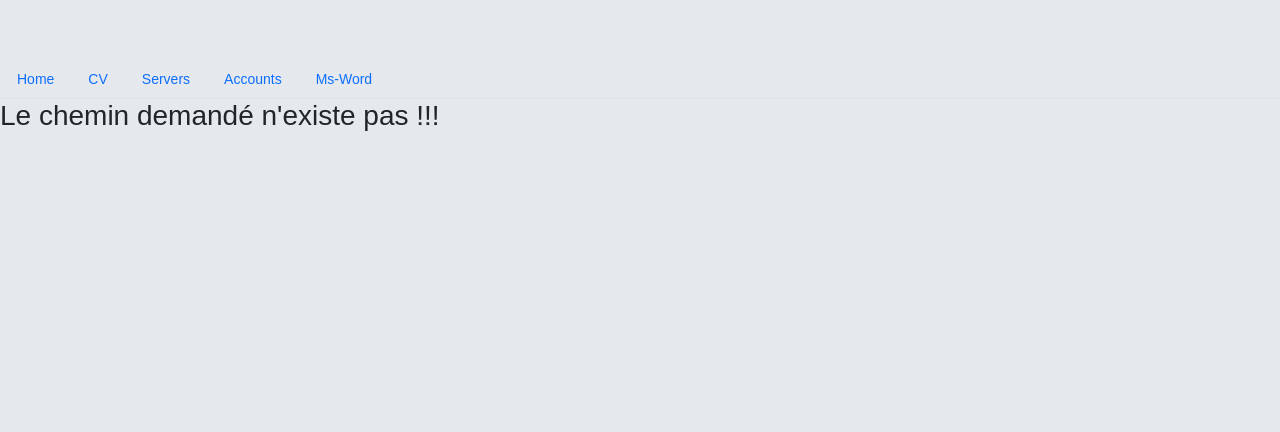
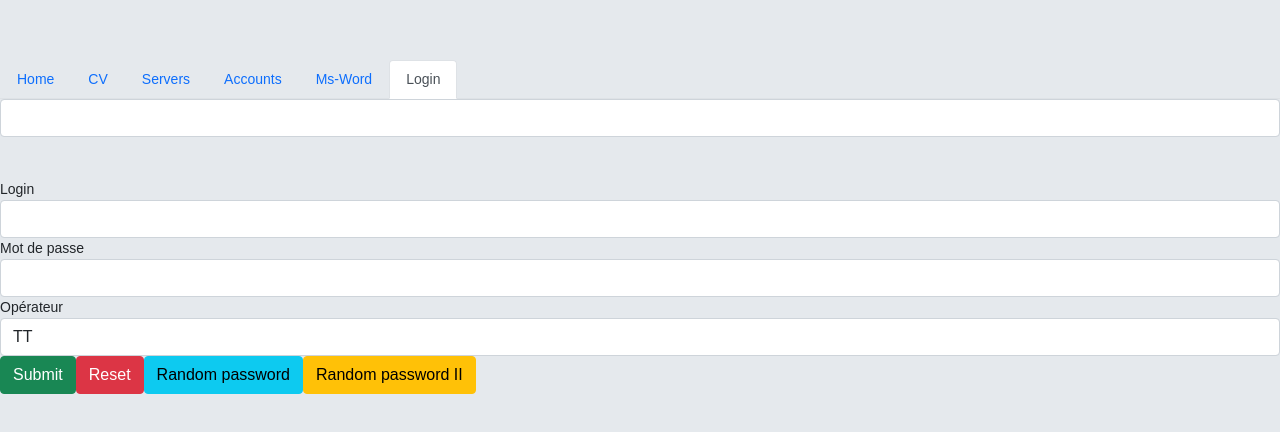
Before and after one commit to n2sy/Orange-giz, an Angular app: page /login in a window 1280 px wide. Before the commit this address led to /not-found. Shown: the top 432 px of the page. Built offline with nearby package versions, Linux system fonts and the light colour scheme.

Commit message:
add a login form

```diff
--- a/src/app/app.module.ts
+++ b/src/app/app.module.ts
@@ -29,6 +29,7 @@ import { AddComponent } from './add/add.component';
 import { UpdateComponent } from './update/update.component';
 import { NotFoundComponent } from './not-found/not-found.component';
 import { SubModule } from './sub/sub.module';
+import { LoginComponent } from './login/login.component';
 
 @NgModule({
   declarations: [
@@ -56,6 +57,7 @@ import { SubModule } from './sub/sub.module';
     AddComponent,
     UpdateComponent,
     NotFoundComponent,
+    LoginComponent,
   ],
   imports: [BrowserModule, FormsModule, ORANGE_ROUTING, SubModule],
   providers: [FirstService],
--- a/src/app/app.routing.ts
+++ b/src/app/app.routing.ts
@@ -8,6 +8,7 @@ import { MsWordComponent } from './ms-word/ms-word.component';
 import { ServersComponent } from './servers/servers.component';
 import { UpdateComponent } from './update/update.component';
 import { NotFoundComponent } from './not-found/not-found.component';
+import { LoginComponent } from './login/login.component';
 
 let myRoutes: Routes = [
   { path: '', component: HomeComponent },
@@ -27,6 +28,7 @@ let myRoutes: Routes = [
   },
   { path: 'accounts', component: HomeAccountComponent },
   { path: 'servers', component: ServersComponent },
+  { path: 'login', component: LoginComponent },
   { path: 'ms-word', component: MsWordComponent },
   { path: 'not-found', component: NotFoundComponent },
   { path: '**', redirectTo: 'not-found' },
--- a/src/app/details/details.component.html
+++ b/src/app/details/details.component.html
@@ -5,7 +5,7 @@
                 <img src="../../assets/rotating_card_thumb2.png" />
             </div>
             <div class="user">
-                <img class="img-circle" src="../../assets/{{selectedCand.avatar}}" />
+                <img class="img-circle" src="../../assets/{{selectedCand.avatar | noImage}}" />
             </div>
             <div class="content">
                 <div class="main">
@@ -56,6 +56,7 @@
             <div class="footer">
                 <div class="social-links text-center">
                     <button (click)="addNewRecrue()" class="btn btn-success">Recruter</button>
+                    <button (click)="goToInfos()" class="btn btn-info">+ Details</button>
                 </div>
             </div>
         </div> <!-- end back panel -->
--- a/src/app/details/details.component.ts
+++ b/src/app/details/details.component.ts
@@ -1,4 +1,5 @@
 import { Component, Input, OnInit } from '@angular/core';
+import { Router } from '@angular/router';
 import { RecrueService } from '../recrue.service';
 
 @Component({
@@ -8,11 +9,15 @@ import { RecrueService } from '../recrue.service';
 })
 export class DetailsComponent implements OnInit {
   @Input() selectedCand;
-  constructor(private recSer: RecrueService) {}
+  constructor(private recSer: RecrueService, private router: Router) {}
 
   ngOnInit(): void {}
 
   addNewRecrue() {
     this.recSer.addRecrue(this.selectedCand);
   }
+
+  goToInfos() {
+    this.router.navigate(['/cv', this.selectedCand['_id']]);
+  }
 }
--- a/src/app/infos/infos.component.html
+++ b/src/app/infos/infos.component.html
@@ -1,4 +1,54 @@
-<p>infos works!</p>
-<h1> {{ myId }} </h1>
+<div class="d-flex justify-content-center">
+    <div class="col-lg-8 push-lg-4">
+        <div class="tab-content p-b-3">
+            <div class="tab-pane active" id="profile">
 
-<a [routerLink]="['/cv', '2']">Go to id : 2</a>
+                <div class="d-flex justify-content-center">
+                    <img width="150px" height="150px" class="rounded-circle align-content-center"
+                        src="../../assets/{{ myCandidat.avatar | noImage }}" alt="">
+                </div>
+                <div class="row">
+                    <div class="col-md-12">
+                        <h4 class="m-t-2"><span class="fa fa-clock-o ion-clock pull-xs-right"></span> Informations</h4>
+                        <table class="table table-hover table-striped">
+                            <tbody>
+                                <tr>
+                                    <td>
+                                        <strong>Prénom</strong> {{ myCandidat.prenom }}
+                                    </td>
+                                </tr>
+                                <tr>
+                                    <td>
+                                        <strong>Nom</strong> {{ myCandidat.nom }}
+                                    </td>
+                                </tr>
+                                <tr>
+                                    <td>
+                                        <strong>Age</strong> {{ myCandidat.age }} ans
+                                </tr>
+                                <tr>
+                                    <td>
+                                        <strong>Profession</strong> {{ myCandidat.profession }}
+                                    </td>
+                                </tr>
+                                <tr>
+                                    <td>
+                                        <strong>Image</strong> {{ myCandidat.avatar }}
+                                    </td>
+                                </tr>
+                            </tbody>
+                        </table>
+                        <div class="d-flex justify-content-center">
+                            <button class="btn btn-danger">
+                                Delete
+                            </button>
+                            <button class=" btn btn-primary">
+                                Update
+                            </button>
+                        </div>
+                    </div>
+                </div>
+            </div>
+        </div>
+    </div>
+</div>
--- a/src/app/infos/infos.component.ts
+++ b/src/app/infos/infos.component.ts
@@ -1,5 +1,6 @@
 import { Component, OnInit } from '@angular/core';
 import { ActivatedRoute, ParamMap } from '@angular/router';
+import { ListCandidatsService } from '../list-candidats.service';
 
 @Component({
   selector: 'app-infos',
@@ -7,8 +8,11 @@ import { ActivatedRoute, ParamMap } from '@angular/router';
   styleUrls: ['./infos.component.css'],
 })
 export class InfosComponent implements OnInit {
-  myId;
-  constructor(private actRoute: ActivatedRoute) {}
+  myCandidat;
+  constructor(
+    private actRoute: ActivatedRoute,
+    private candSer: ListCandidatsService
+  ) {}
 
   ngOnInit(): void {
     //this.myId = this.actRoute.snapshot.paramMap.get('id');
@@ -16,7 +20,7 @@ export class InfosComponent implements OnInit {
 
     this.actRoute.paramMap.subscribe({
       next: (p: ParamMap) => {
-        this.myId = p.get('id');
+        this.myCandidat = this.candSer.getCandidatById(p.get('id'));
       },
     });
   }
--- a/src/app/list-candidats.service.ts
+++ b/src/app/list-candidats.service.ts
@@ -19,4 +19,8 @@ export class ListCandidatsService {
   addCandidat(newC) {
     this.listCandidats.push(newC);
   }
+
+  getCandidatById(id) {
+    return this.listCandidats.find((c) => c._id == id);
+  }
 }
--- /dev/null
+++ b/src/app/login/login.component.css
@@ -0,0 +1,3 @@
+.ng-invalid.ng-touched {
+  border-color: red;
+}
--- /dev/null
+++ b/src/app/login/login.component.html
@@ -0,0 +1,35 @@
+<form #f="ngForm" (ngSubmit)="showForm(f)">
+    <input #exp="ngModel" required email minlength="4" ngModel type="text" class="form-control" id="log" name="l">
+    <div class="alert alert-danger" *ngIf="exp.invalid && exp.touched">
+        <p *ngIf="exp.errors.required">Ce champ est obligatoire</p>
+        <p *ngIf="exp.errors.email">Ce champ est une adresse mail</p>
+        <p *ngIf="exp.errors.minlength">Le nombre de caractères minimum est 4</p>
+
+    </div>
+
+    <br><br>
+    <label for="log">Login</label>
+    <input #login="ngModel" required email ngModel type="text" class="form-control" id="log" name="login">
+    <div class="alert alert-danger" *ngIf="login.invalid && login.touched">Ce champ est obligatoire et une adresse mail
+        !</div>
+
+    <label for="pwd">Mot de passe</label>
+    <input ngModel type="text" class="form-control" id="pwd" name="password">
+
+    <label for="op">Opérateur</label>
+    <select [ngModel]="defaultOperateur" name="operateur" id="op" class="form-control">
+        <option value=""></option>
+        <option value="orange">Orange</option>
+        <option value="tt">TT</option>
+        <option value="ooredoo">Ooredoo</option>
+    </select>
+    <button class="btn btn-success">Submit</button>
+    <button (click)="resetForm(f)" class="btn btn-danger">Reset</button>
+    <button (click)="randomPwd(f)" class="btn btn-info">Random password</button>
+    <button (click)="randomPwdII(f)" class="btn btn-warning">Random password II</button>
+</form>
+
+<!-- {
+prop1 : val1,
+prop2 : val2,
+} -->
--- /dev/null
+++ b/src/app/login/login.component.ts
@@ -0,0 +1,36 @@
+import { Component, OnInit } from '@angular/core';
+import { NgForm } from '@angular/forms';
+
+@Component({
+  selector: 'app-login',
+  templateUrl: './login.component.html',
+  styleUrls: ['./login.component.css'],
+})
+export class LoginComponent implements OnInit {
+  defaultOperateur = 'tt';
+  constructor() {}
+
+  ngOnInit(): void {}
+
+  showForm(f) {
+    console.log(f.value);
+  }
+
+  resetForm(f) {
+    f.reset();
+  }
+
+  randomPwd(f: NgForm) {
+    f.setValue({
+      login: '',
+      password: 'random12345678',
+      operateur: '',
+    });
+  }
+
+  randomPwdII(f: NgForm) {
+    f.form.patchValue({
+      password: 'random12345678',
+    });
+  }
+}
--- a/src/app/navbar/navbar.component.html
+++ b/src/app/navbar/navbar.component.html
@@ -15,5 +15,8 @@
     <li class="nav-item">
         <a class="nav-link" [routerLink]="['ms-word']" routerLinkActive="active">Ms-Word</a>
     </li>
+    <li class="nav-item">
+        <a class="nav-link" [routerLink]="['login']" routerLinkActive="active">Login</a>
+    </li>
 
 </ul>
```
Also changed, not shown: 1 other file (tests, documents, lock files or other folders).
